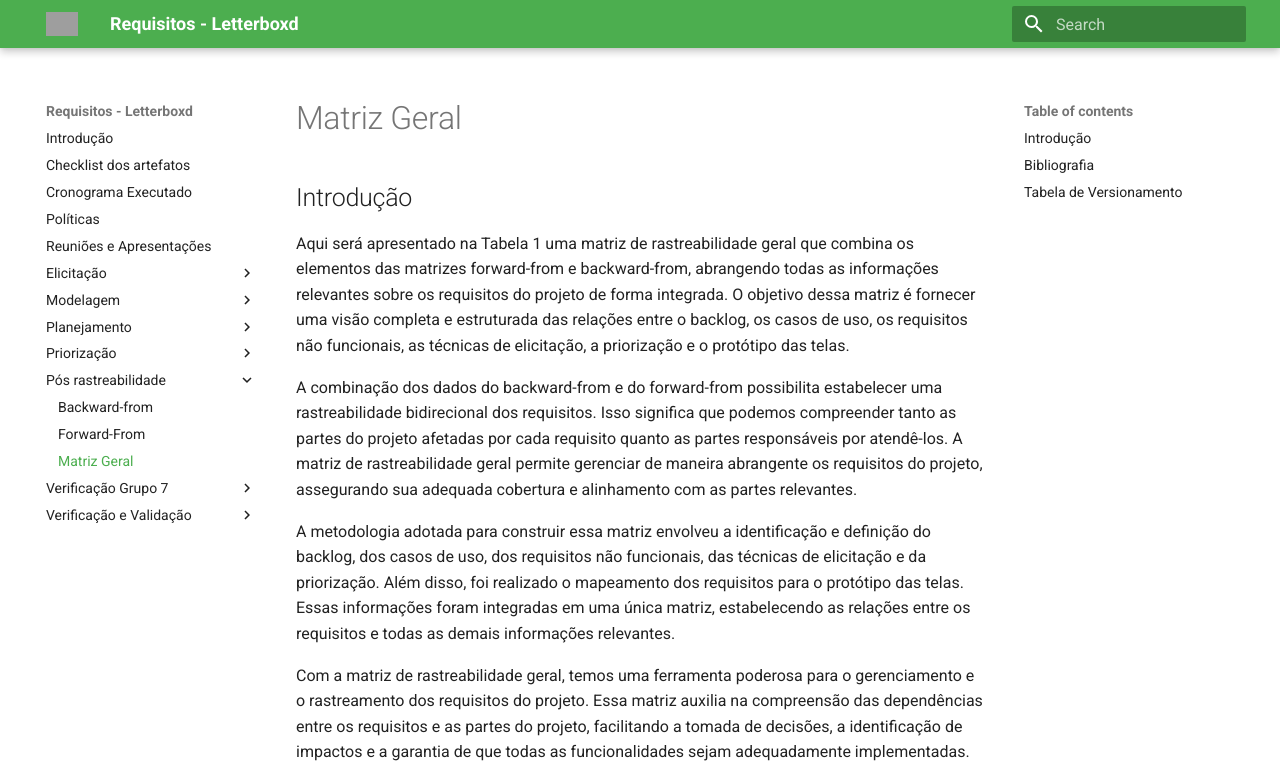
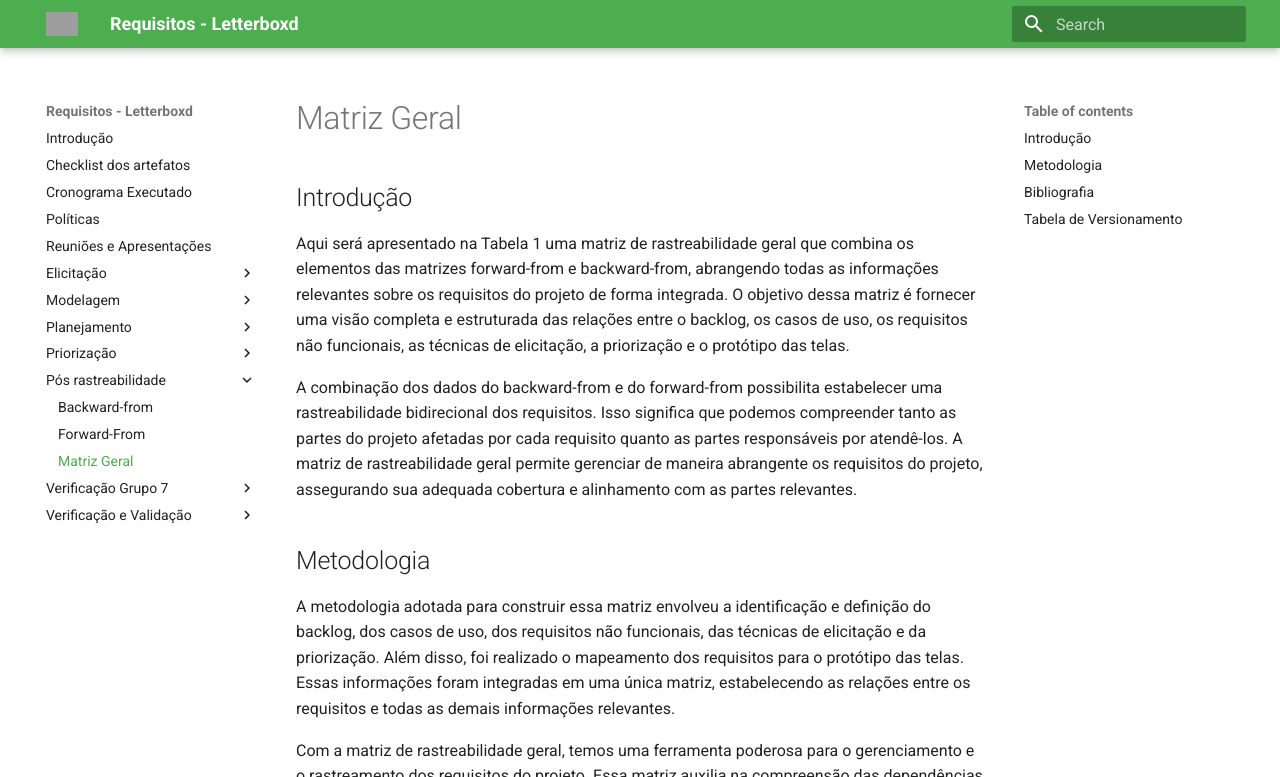
Before and after one commit to Requisitos-de-Software/2023.1-Letterboxd, an MkDocs documentation site: the page built from docs/Pós rastreabilidade/MatrizGeral.md, in a window 1280 px wide and 900 px high, cut to the strip 0-777 px from the top of the window. Built offline with MkDocs 1.6.1 and Material for MkDocs 9.7.7, drawn with Linux system fonts in a browser that asks for light colours; grey boxes are pictures that could not be loaded.

Commit message:
adicionando metodologia

```diff
--- a/docs/Pós rastreabilidade/MatrizGeral.md
+++ b/docs/Pós rastreabilidade/MatrizGeral.md
@@ -5,6 +5,8 @@
 Aqui será apresentado na Tabela 1 uma matriz de rastreabilidade geral que combina os elementos das matrizes forward-from e backward-from, abrangendo todas as informações relevantes sobre os requisitos do projeto de forma integrada. O objetivo dessa matriz é fornecer uma visão completa e estruturada das relações entre o backlog, os casos de uso, os requisitos não funcionais, as técnicas de elicitação, a priorização e o protótipo das telas.
 
 A combinação dos dados do backward-from e do forward-from possibilita estabelecer uma rastreabilidade bidirecional dos requisitos. Isso significa que podemos compreender tanto as partes do projeto afetadas por cada requisito quanto as partes responsáveis por atendê-los. A matriz de rastreabilidade geral permite gerenciar de maneira abrangente os requisitos do projeto, assegurando sua adequada cobertura e alinhamento com as partes relevantes.
+
+## Metodologia
 
 A metodologia adotada para construir essa matriz envolveu a identificação e definição do backlog, dos casos de uso, dos requisitos não funcionais, das técnicas de elicitação e da priorização. Além disso, foi realizado o mapeamento dos requisitos para o protótipo das telas. Essas informações foram integradas em uma única matriz, estabelecendo as relações entre os requisitos e todas as demais informações relevantes.
 
```
